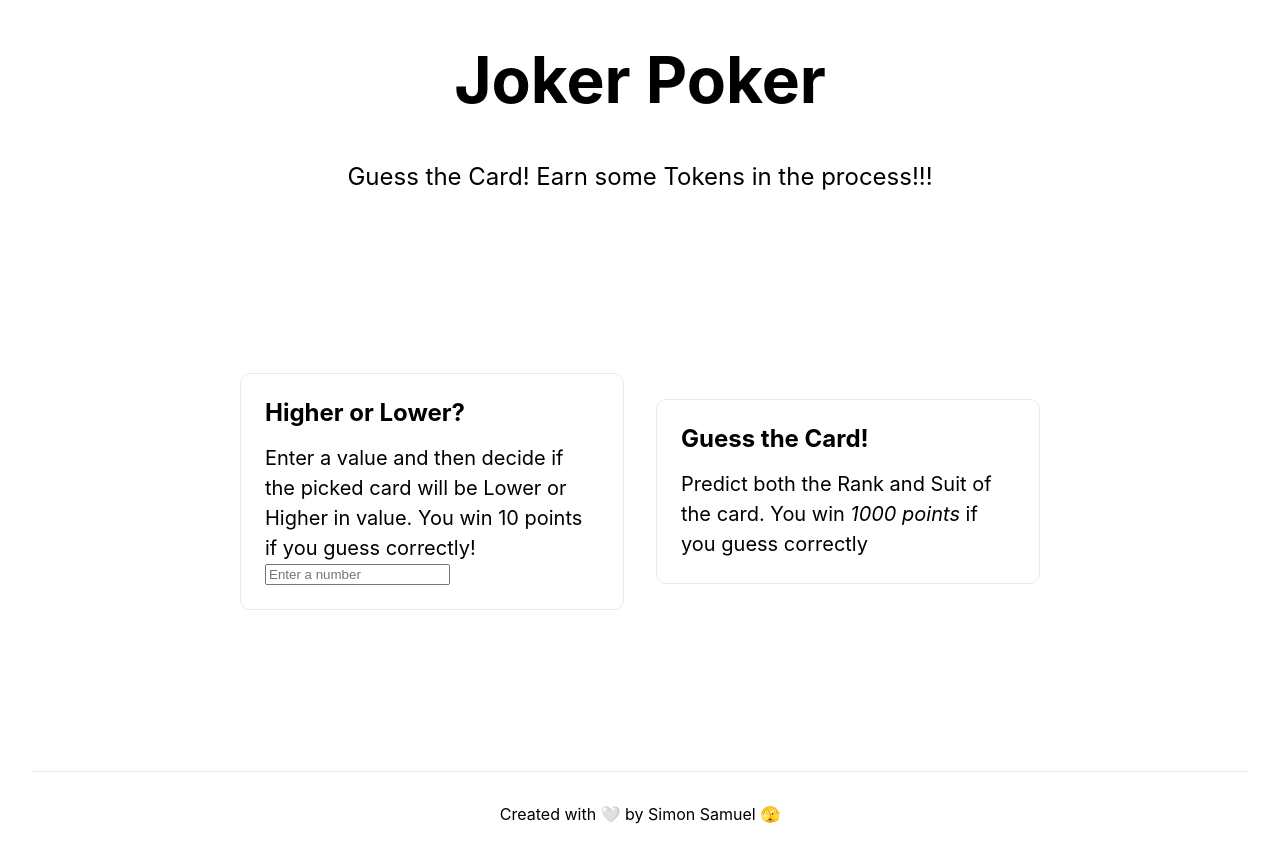
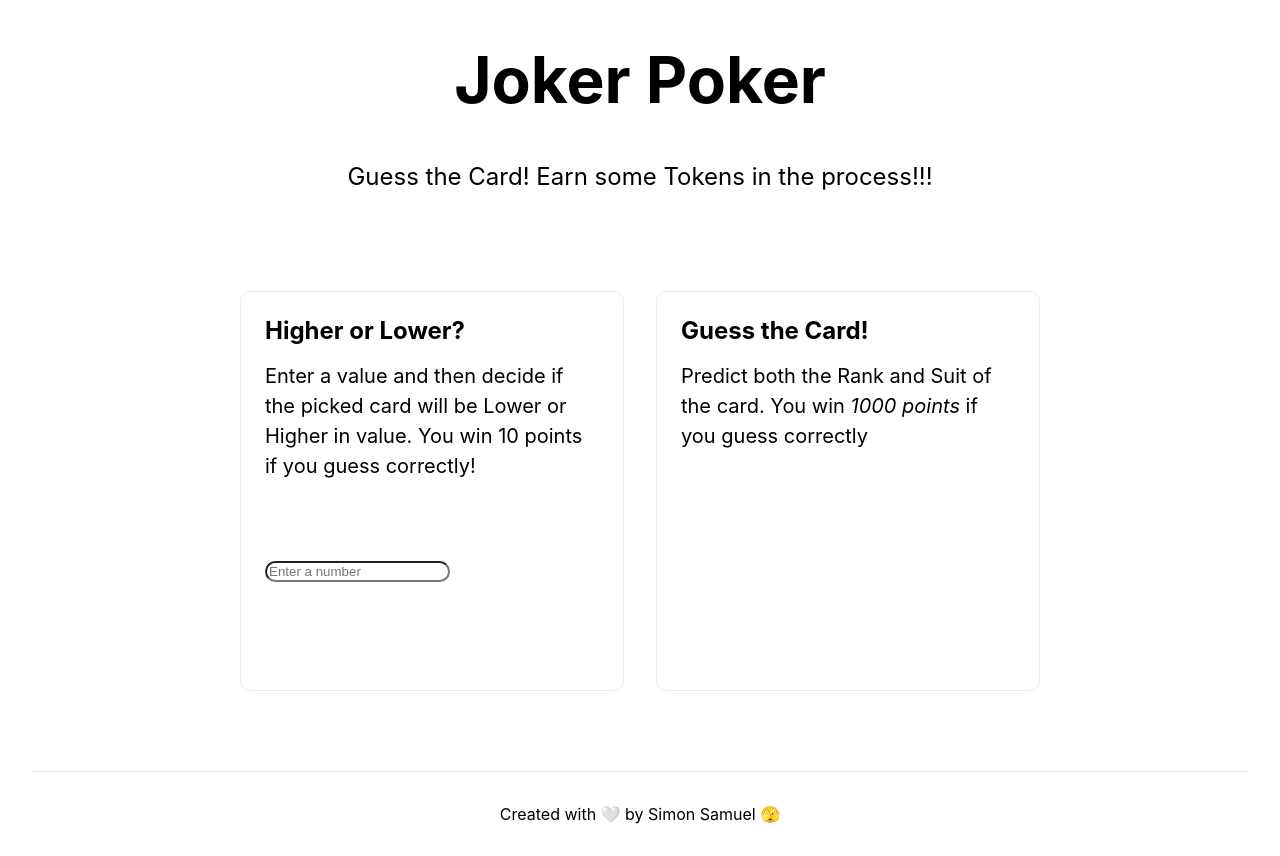
Before and after one commit to ximon-x/Joker-Poker, a Next.js app in the folder client/: page / in a window 1280 px wide. Built offline with nearby package versions, Linux system fonts and the light colour scheme.

Commit message:
Slight modifications

```diff
--- a/client/pages/index.tsx
+++ b/client/pages/index.tsx
@@ -28,7 +28,10 @@ export default function Home() {
               Enter a value and then decide if the picked card will be Lower or
               Higher in value. You win 10 points if you guess correctly!
             </p>
-            <input placeholder='Enter a number'></input>
+            <input
+              className={styles.input}
+              placeholder='Enter a number'
+            ></input>
           </a>
 
           <a className={styles.card}>
--- a/client/styles/Home.module.css
+++ b/client/styles/Home.module.css
@@ -83,6 +83,7 @@
 .card {
   margin: 1rem;
   padding: 1.5rem;
+  height: 25rem;
   text-align: left;
   color: inherit;
   text-decoration: none;
@@ -115,6 +116,11 @@
   margin-left: 0.5rem;
 }
 
+.input {
+  margin-top: 5rem;
+  border-radius: 1rem;
+}
+
 @media (max-width: 600px) {
   .grid {
     width: 100%;
```
